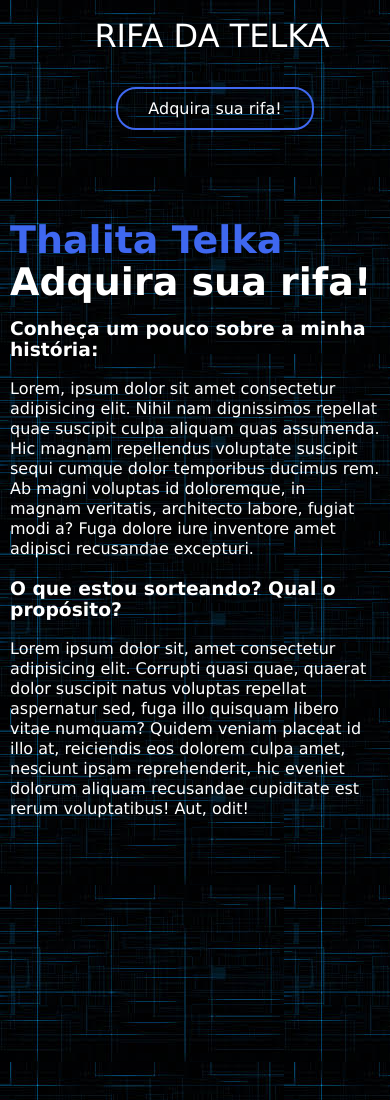
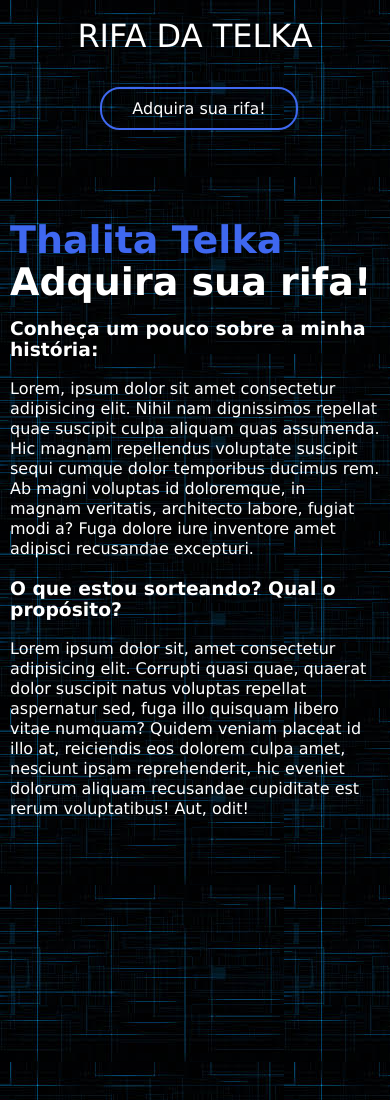
Before and after one commit to Eduardobk/rifadatelka, a plain HTML site: page index.html in a window 390 px wide. Shown: the top 1100 px of the page. Drawn offline with Linux system fonts and the light colour scheme.

Commit message:
Update media.css

```diff
--- a/media.css
+++ b/media.css
@@ -1,6 +1,7 @@
 @media screen and (max-width:760px){
     header{
         flex-direction: column;
+        align-self: center;
     }
     main{
         flex-direction: column;
@@ -19,6 +20,7 @@
     }
     ul{
         text-align: center;
+        padding-right: 32px;
     }
     #acompanhe-font{
         display: none;
@@ -26,7 +28,7 @@
     #inscreva-se-btn{
         align-self: center;
     }
-    #Tittle{
-        padding-left: 34px;
-    }
+   h1{
+       text-align: center;
+   }
 }
```
